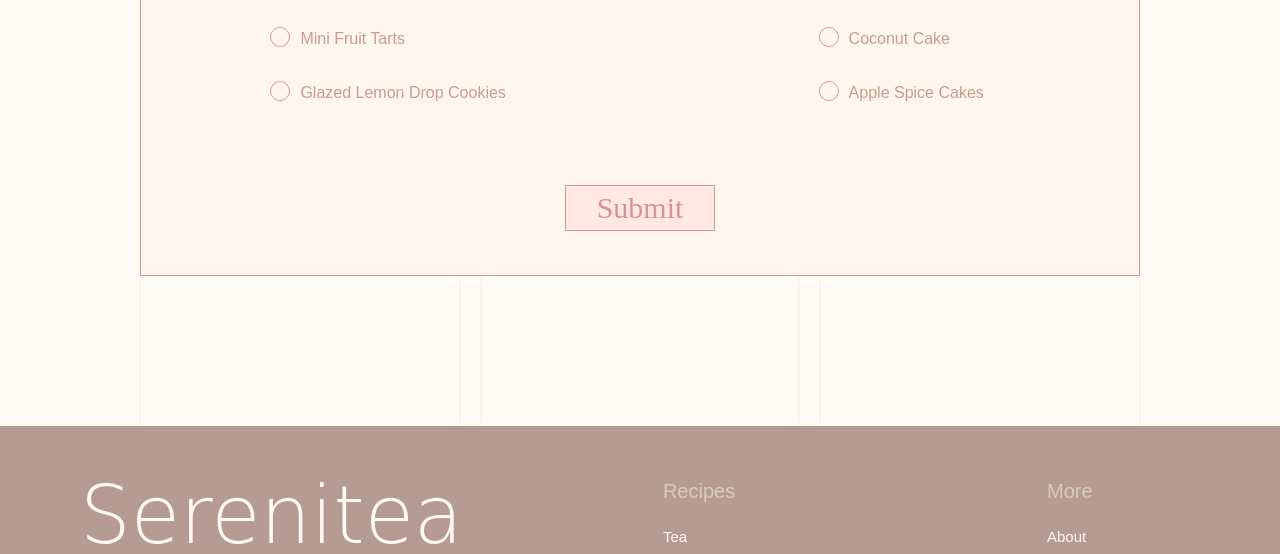
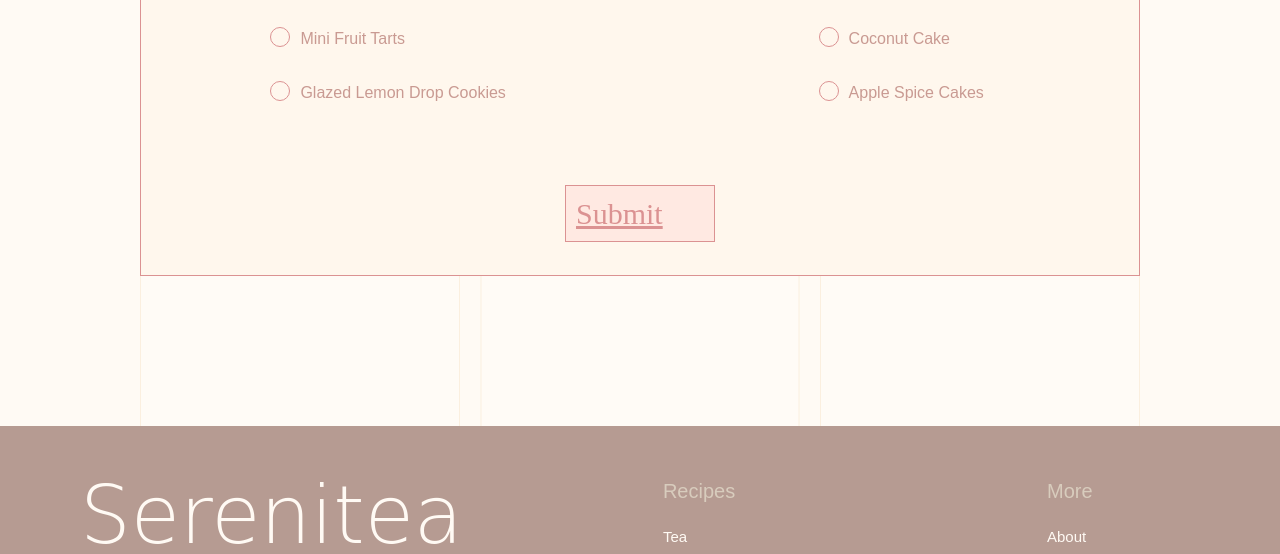
Before and after one commit to leydaxlucio/Serenitea, a plain HTML site: page favorites.html in a window 1280 px wide. Shown: the part 1948-2502 px from the top of the page. Drawn offline with Linux system fonts and the light colour scheme; a web font is replaced by a local one.

Commit message:
Update favorites.html

```diff
--- a/favorites.html
+++ b/favorites.html
@@ -143,7 +143,7 @@
 
 						</div>
 
-						<input type="submit" value="Submit" class="submit">
+						<a href="thankyourecipe.html" class="submit">Submit</a>
 
 					</fieldset>
 
```
